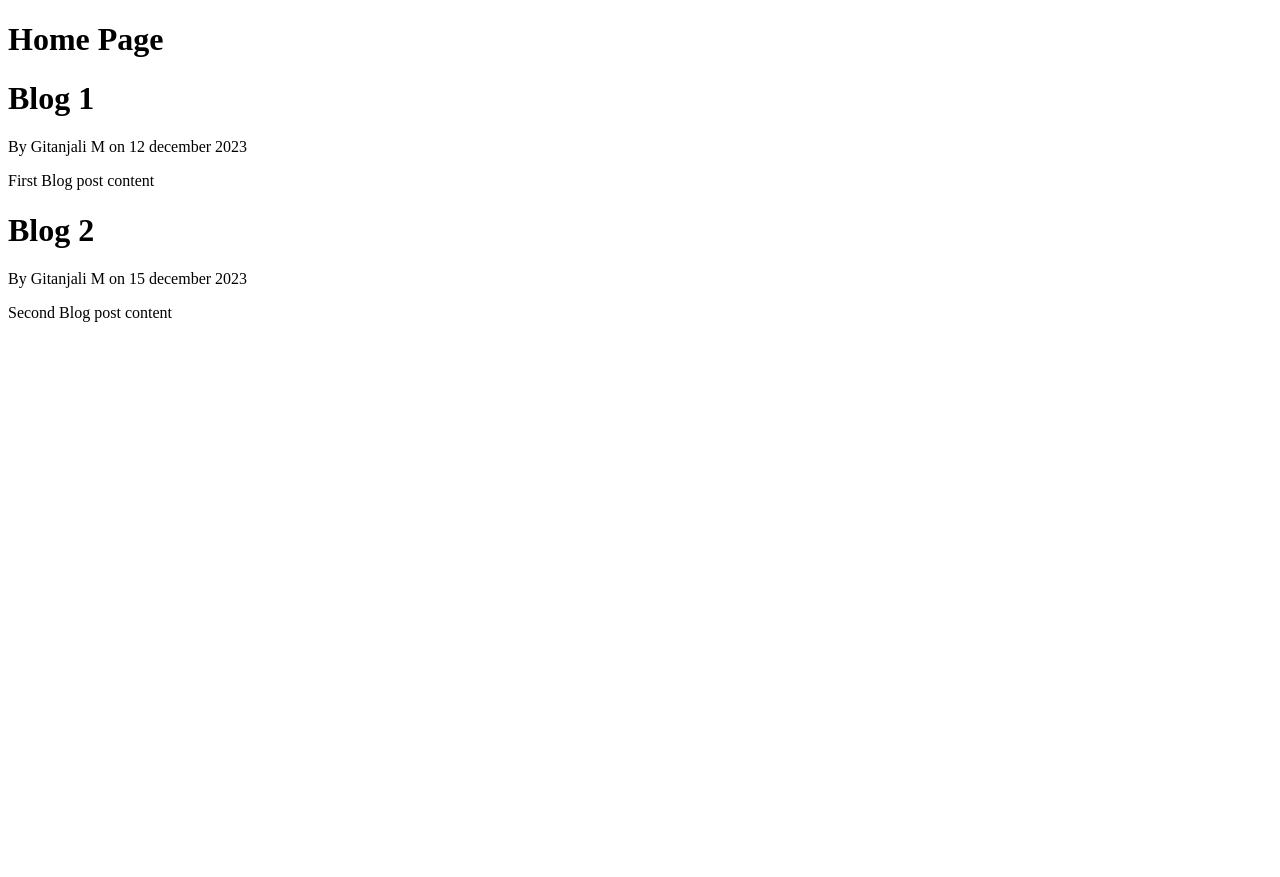
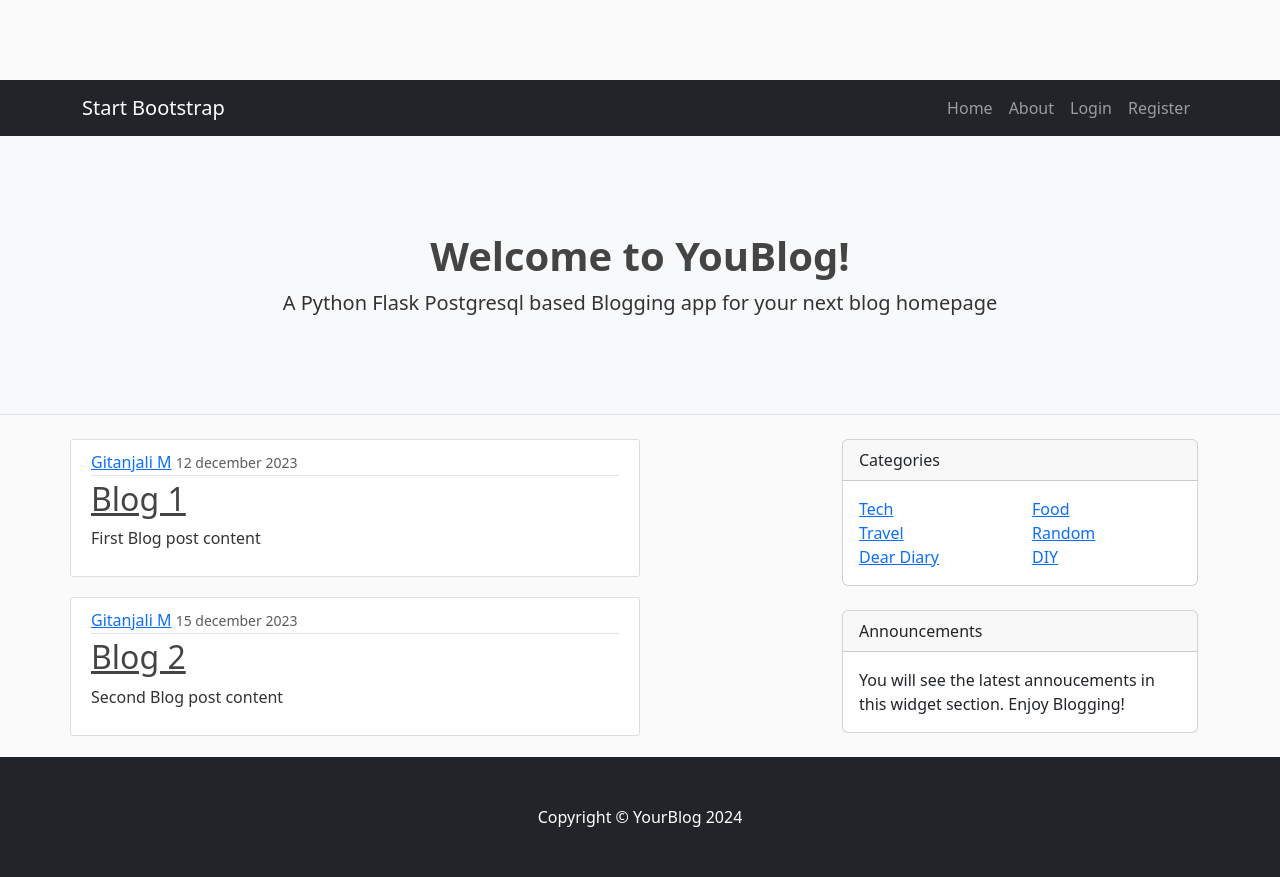
Before and after one commit to git-369/flask_blogapp, a Flask app: page / in a window 1280 px wide. Before the commit the page ends 322 px from the top, so only its background shows below. Run offline with Flask 3, Linux system fonts and the light colour scheme.

Commit message:
Added Bootstrap styling

```diff
--- a/flaskblog.py
+++ b/flaskblog.py
@@ -1,4 +1,4 @@
-from flask import Flask, render_template
+from flask import Flask, render_template,url_for
 
 app = Flask(__name__)
 
--- /dev/null
+++ b/static/main.css
@@ -0,0 +1,80 @@
+body {
+  background: #fafafa;
+  color: #333333;
+  margin-top: 5rem;
+}
+
+h1, h2, h3, h4, h5, h6 {
+  color: #444444;
+}
+
+.bg-steel {
+  background-color: #5f788a;
+}
+
+.site-header .navbar-nav .nav-link {
+  color: #cbd5db;
+}
+
+.site-header .navbar-nav .nav-link:hover {
+  color: #ffffff;
+}
+
+.site-header .navbar-nav .nav-link.active {
+  font-weight: 500;
+}
+
+.content-section {
+  background: #ffffff;
+  padding: 10px 20px;
+  border: 1px solid #dddddd;
+  border-radius: 3px;
+  margin-bottom: 20px;
+}
+
+.article-title {
+  color: #444444;
+}
+
+a.article-title:hover {
+  color: #428bca;
+  text-decoration: none;
+}
+
+.article-content {
+  white-space: pre-line;
+}
+
+.article-img {
+  height: 65px;
+  width: 65px;
+  margin-right: 16px;
+}
+
+.article-metadata {
+  padding-bottom: 1px;
+  margin-bottom: 4px;
+  border-bottom: 1px solid #e3e3e3
+}
+
+.article-metadata a:hover {
+  color: #333;
+  text-decoration: none;
+}
+
+.article-svg {
+  width: 25px;
+  height: 25px;
+  vertical-align: middle;
+}
+
+.account-img {
+  height: 125px;
+  width: 125px;
+  margin-right: 20px;
+  margin-bottom: 16px;
+}
+
+.account-heading {
+  font-size: 2.5rem;
+}
--- a/templates/home.html
+++ b/templates/home.html
@@ -1,9 +1,25 @@
 {% extends "layout.html" %}
+{%block header%}
+<header class="py-5 bg-light border-bottom mb-4">
+            <div class="container">
+                <div class="text-center my-5">
+                    <h1 class="fw-bolder">Welcome to YouBlog!</h1>
+                    <p class="lead mb-0">A Python Flask Postgresql based Blogging app for your next blog homepage</p>
+                </div>
+            </div>
+        </header>
+{%endblock header%}
 {% block content %}
-	<h1>Home Page</h1>
 	{% for post in posts %}
-		<h1>{{ post.title }} </h1>
-		<p> By {{post.author}} on {{post.date_posted }} </p>
-		<p>{{post.content}} </p>
+		<article class="media content-section">
+		  <div class="media-body">
+		    <div class="article-metadata">
+		      <a class="mr-2" href="#">{{ post.author }}</a>
+		      <small class="text-muted">{{ post.date_posted }}</small>
+		    </div>
+		    <h2><a class="article-title" href="#">{{ post.title }}</a></h2>
+		    <p class="article-content">{{ post.content }}</p>
+		  </div>
+		</article>
 	{% endfor %}
 {% endblock content %}
--- a/templates/layout.html
+++ b/templates/layout.html
@@ -8,8 +8,90 @@
 	{% else %}
 		<title>Flask Blog </title>
 	{% endif %}
+	    <link href="https://cdn.jsdelivr.net/npm/bootstrap@5.3.2/dist/css/bootstrap.min.css" rel="stylesheet" integrity="sha384-T3c6CoIi6uLrA9TneNEoa7RxnatzjcDSCmG1MXxSR1GAsXEV/Dwwykc2MPK8M2HN" crossorigin="anonymous">
+	    <link rel="stylesheet" type="text/css" href="{{url_for('static', filename='main.css')}}">
+
 </head>
 <body>
-	{% block content %} {% endblock %}
+		<!----Responsive nav bar-->
+		 <nav class="navbar navbar-expand-lg navbar-dark bg-dark">
+            <div class="container">
+                <a class="navbar-brand" href="#!">Start Bootstrap</a>
+                <button class="navbar-toggler" type="button" data-bs-toggle="collapse" data-bs-target="#navbarSupportedContent" aria-controls="navbarSupportedContent" aria-expanded="false" aria-label="Toggle navigation"><span class="navbar-toggler-icon"></span></button>
+                <div class="collapse navbar-collapse" id="navbarSupportedContent">
+                    <ul class="navbar-nav ms-auto mb-2 mb-lg-0">
+                        <li class="nav-item"><a class="nav-link" href="/">Home</a></li>
+                        <li class="nav-item"><a class="nav-link" href="/about">About</a></li>
+                        <li class="nav-item"><a class="nav-link" href="/login">Login</a></li>
+                        <li class="nav-item"><a class="nav-link" href="/register">Register</a></li>
+                    </ul>
+                </div>
+            </div>
+        </nav>
+        <!-- Page header with logo and tagline-->
+        {% block header%} {%endblock header%}
+
+        <!----Main Container---------->
+        <div class="container">
+        	<div class="row">
+                <!-- Blog entries-->
+                <div class="col-md-6">
+
+                    <!-- Nested row for non-featured blog posts-->
+                    <div class="row">
+
+                        {% block content %} {% endblock content %}
+
+                    </div>
+
+                </div>
+                <div class="col-md-2">
+
+                </div>
+                <!-- Side widgets-->
+                <div class="col-lg-4">
+                    <!-- Search widget-->
+
+                    <!-- Categories widget-->
+                    <div class="card mb-4">
+                        <div class="card-header">Categories</div>
+                        <div class="card-body">
+                            <div class="row">
+                                <div class="col-sm-6">
+                                    <ul class="list-unstyled mb-0">
+                                        <li><a href="#!">Tech</a></li>
+                                        <li><a href="#!">Travel</a></li>
+                                        <li><a href="#!">Dear Diary</a></li>
+                                    </ul>
+                                </div>
+                                <div class="col-sm-6">
+                                    <ul class="list-unstyled mb-0">
+                                        <li><a href="#!">Food</a></li>
+                                        <li><a href="#!">Random</a></li>
+                                        <li><a href="#!">DIY</a></li>
+                                    </ul>
+                                </div>
+                            </div>
+                        </div>
+                    </div>
+                    <!-- Side widget-->
+                    <div class="card mb-4">
+                        <div class="card-header">Announcements</div>
+                        <div class="card-body">You will see the latest annoucements in this widget section. Enjoy Blogging!</div>
+                    </div>
+                </div>
+            </div>
+        </div>
+
+
+		<!-------Footer---->
+
+		<footer class="py-5 bg-dark">
+            <div class="container"><p class="m-0 text-center text-white">Copyright &copy; YourBlog 2024</p></div>
+        </footer>
+
+
+	    <script src="https://cdn.jsdelivr.net/npm/bootstrap@5.3.2/dist/js/bootstrap.bundle.min.js" integrity="sha384-C6RzsynM9kWDrMNeT87bh95OGNyZPhcTNXj1NW7RuBCsyN/o0jlpcV8Qyq46cDfL" crossorigin="anonymous"></script>
+
 </body>
 </html>
```
Also changed, not shown: templates/about.html (+12 -1 lines).
